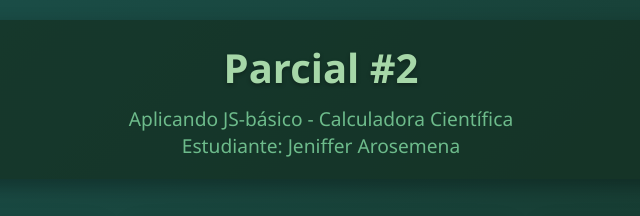
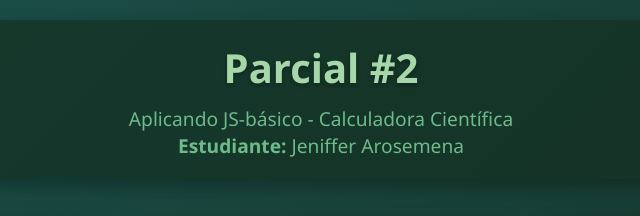
Before and after one commit to jena2t/Parcial-2, a plain HTML site: page index.html in a window 1280 px wide. Shown: the top 216 px of the page, 319-959 px from the left. Drawn offline with Linux system fonts and the light colour scheme.

Commit message:
Update index.html

```diff
--- a/index.html
+++ b/index.html
@@ -11,7 +11,7 @@
         <header>
             <h1>Parcial #2</h1>
             <p>Aplicando JS-básico - Calculadora Científica</p>
-            <p>Estudiante: Jeniffer Arosemena</p>
+            <p><b>Estudiante:</b> Jeniffer Arosemena</p>
         </header>
 
         <div class="cards-container">
```
